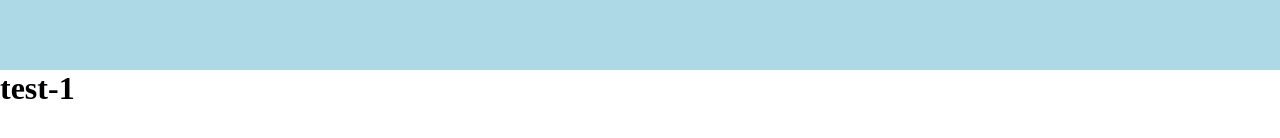
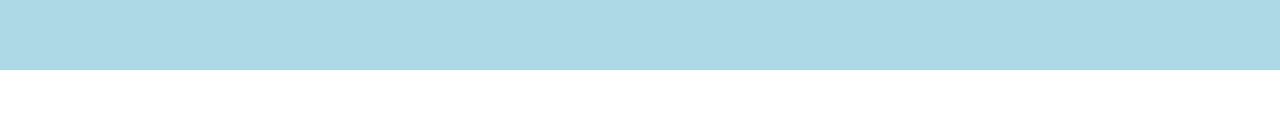
Before and after one commit to DadajonRashidov/FurnitureWeb, a React (Create React App) app: page / in a window 1280 px wide. Shown: the part 432-570 px from the top of the page. Built offline with nearby package versions, Linux system fonts and the light colour scheme.

Commit message:
first-commit

```diff
--- a/src/App.js
+++ b/src/App.js
@@ -7,7 +7,6 @@ function App() {
       <BrowserRouter>
         <AllComponents />
       </BrowserRouter>
-      <h1>test-1</h1>
     </div>
   );
 }
```
